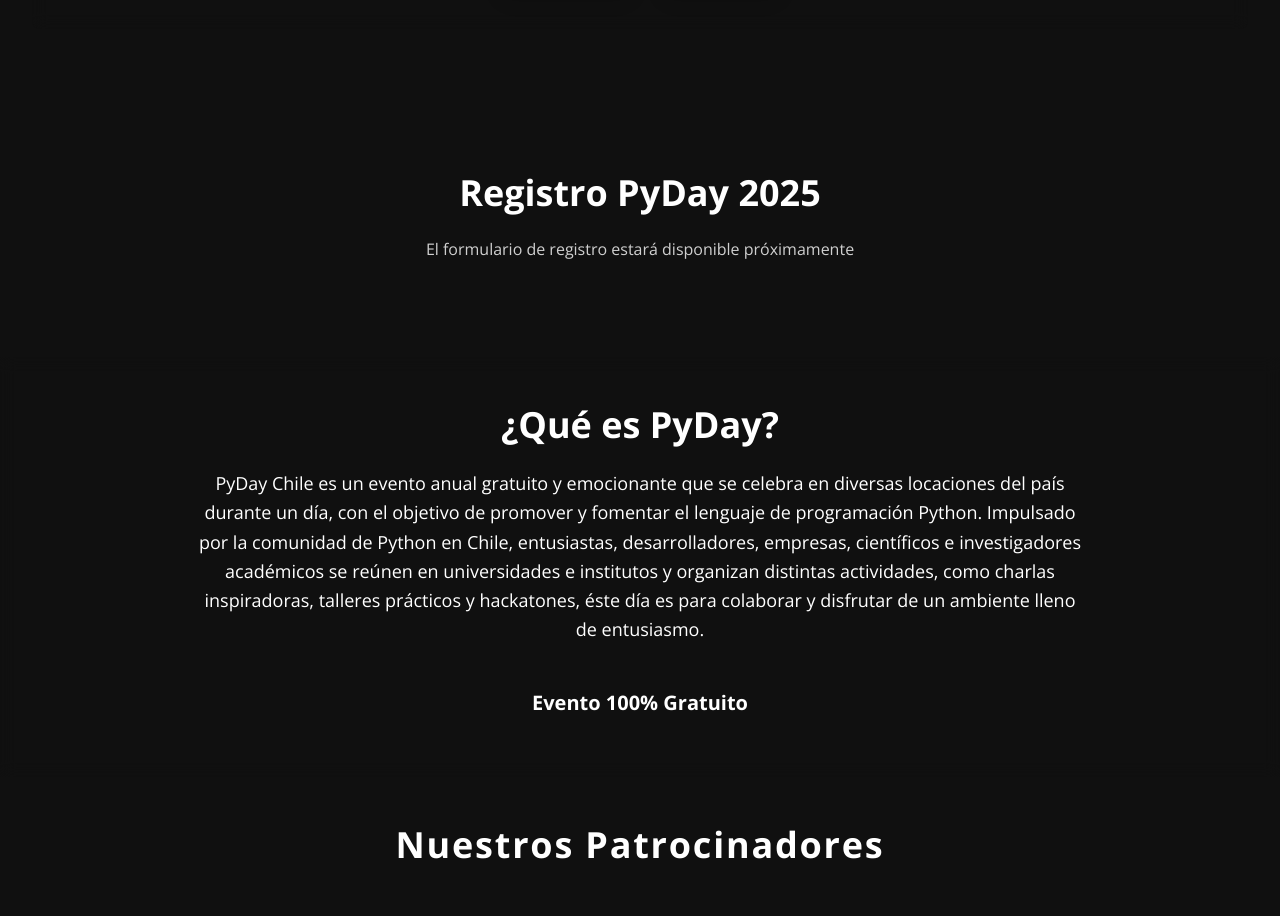
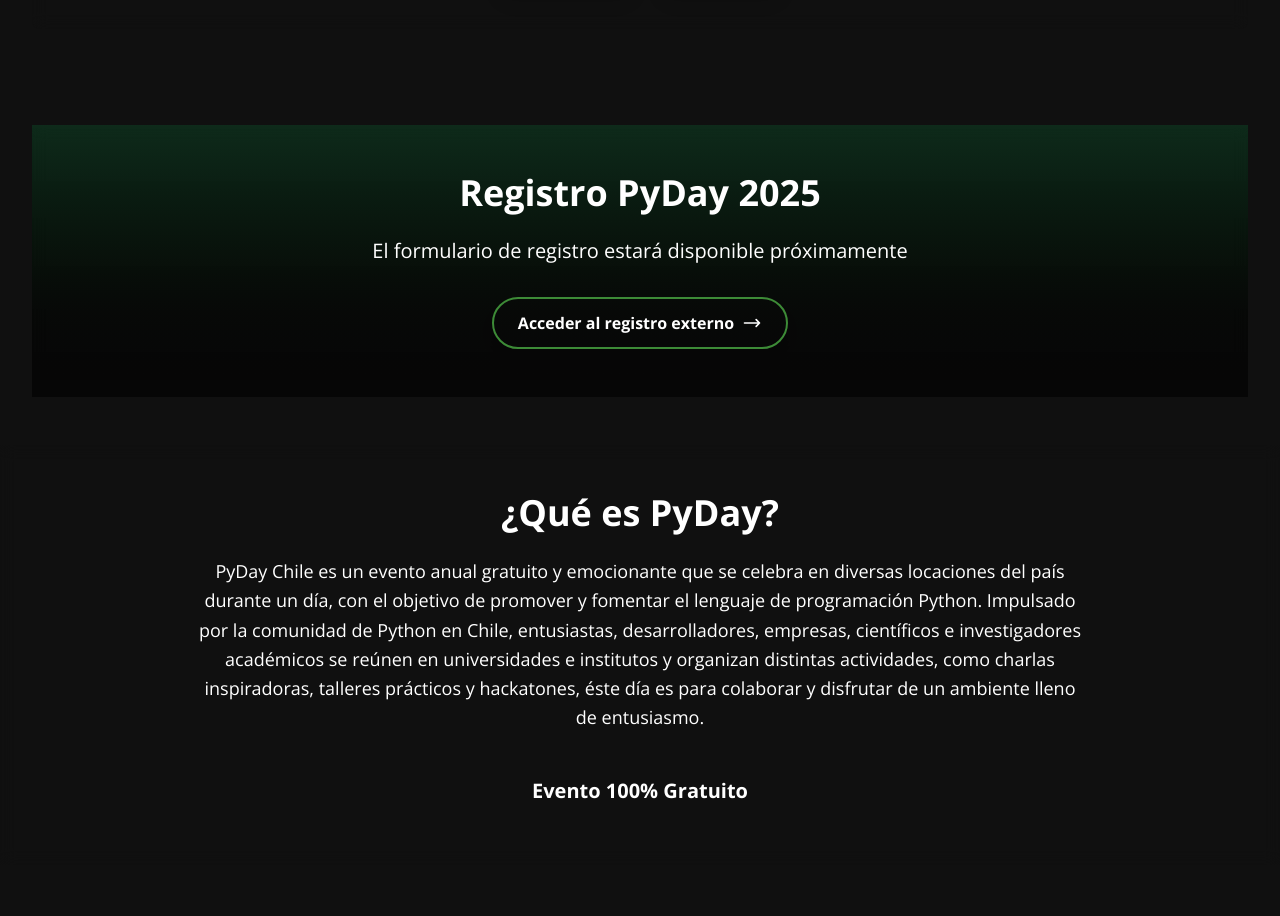
Before and after one commit to python-chile/pydaydotcl, a Next.js app: page / in a window 1280 px wide. Shown: the part 1840-2756 px from the top of the page. Built offline with nearby package versions, Linux system fonts and the light colour scheme.

Commit message:
se agrega link externo de evenbrite

```diff
--- a/src/components/FeatureManagement/FeatureGuard.js
+++ b/src/components/FeatureManagement/FeatureGuard.js
@@ -6,9 +6,9 @@ export const FeatureGuard = ({ children, featureName }) => {
       enabled: process.env.NEXT_PUBLIC_FEATURE_REGISTRATION === "true",
       title: "Registro PyDay 2025",
       subtitle: "El formulario de registro estará disponible próximamente",
-      showCTA: false,
+      showCTA: true,
       buttonText: "Acceder al registro externo",
-      href: "https://registro.externo.com/pyday",
+      href: "https://www.eventbrite.cl/o/python-chile-31449960387",
     },
     sponsors: {
       enabled: process.env.NEXT_PUBLIC_FEATURE_SPONSORS === "true",
```
